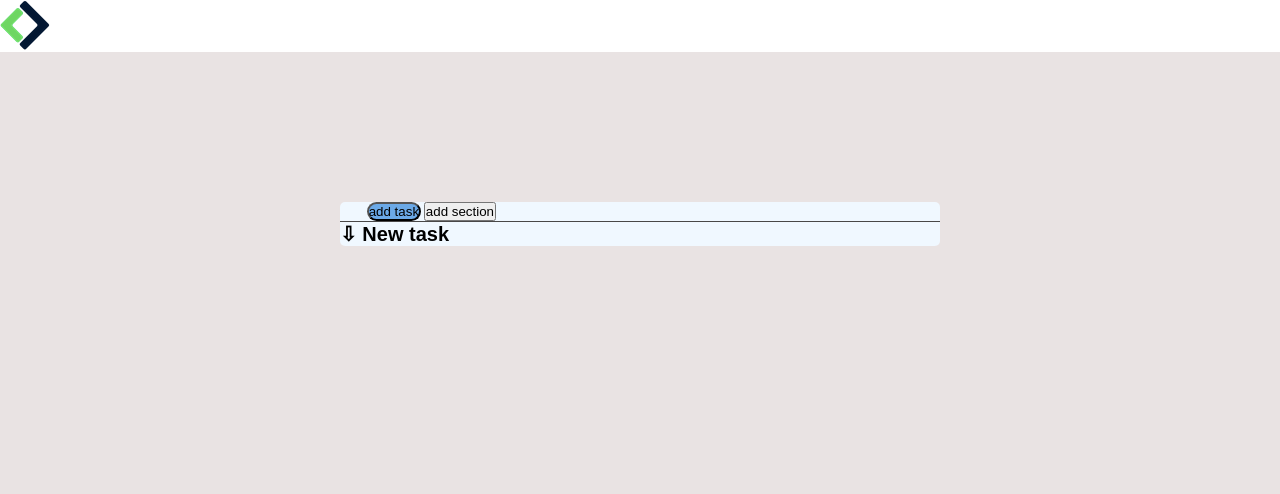
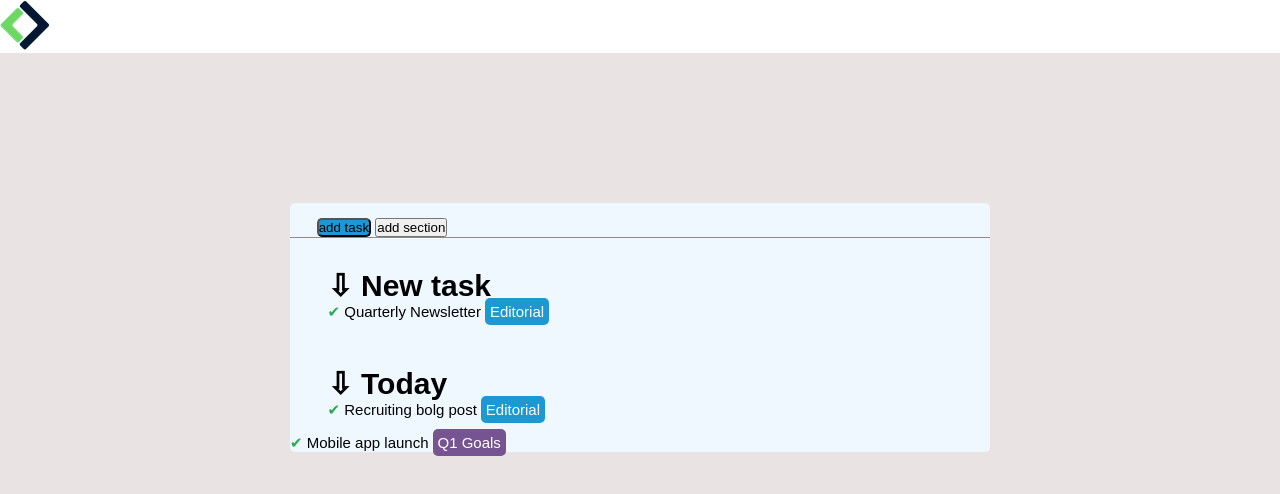
Before and after one commit to marcopisani002/html-css-toboolist, a plain HTML site: page index.html in a window 1280 px wide. Drawn offline with Linux system fonts and the light colour scheme.

Commit message:
add paragraph

```diff
--- a/index.html
+++ b/index.html
@@ -20,11 +20,24 @@
             <button class="bt-1">add task</button>
             <button >add section</button>
         </div>
-        <div class="task-1">
-        <h1>  &#8681 New task</h1>
+        <div class="task">
+            <h1>  &#8681 New task</h1>
+                <p><span style="color: rgb(42, 170, 82);">&#10004;</span>
+                    Quarterly Newsletter <span class="editorial">Editorial</span>
+                </p>
         </div>
 
-
+        <div class="today">
+            <h1>  &#8681 Today</h1>
+                <p><span style="color: rgb(42, 170, 82);">&#10004;</span>
+                Recruiting bolg post <span class="editorial">Editorial</span>
+                </p>
+        </div>
+        <div>
+                <p><span style="color: rgb(42, 170, 82);">&#10004;</span>
+                Mobile app launch <span class="q1-goals">Q1 Goals</span>
+                </p>
+        </div>
 
 
 
--- a/style.css
+++ b/style.css
@@ -10,14 +10,14 @@ header{
 
 body{
     font-family: Arial, Helvetica, sans-serif;
-    font-size: 10px;
+    font-size: 15px;
     background-color: rgb(233, 227, 227);
 }
 .container {
    background-color: aliceblue;
    border-radius: 5px;
-   width: 600px;
-    margin: auto;
+   width: 700px;
+   margin: auto;
   /*margin-top: 30px;*/
 }
 
@@ -26,8 +26,33 @@ main {
 }
 
 .bt-1{
-background-color: rgb(107, 169, 231);
-border-radius: 10px;
-margin-left: 2em;
+    background-color: rgb(28, 153, 211);
+    border-radius: 5px;
+    margin-left: 2em;
 }
-.border-line{ border-bottom: 1px solid rgb(73, 72, 72); }
+.border-line{
+    border-bottom: 1px solid rgb(145, 138, 138);
+    padding-top: 1em;
+ }
+.task{
+    margin-left: 2.5em;
+    padding-top: 2em;
+    margin-bottom: 1em;
+ }
+.editorial{
+    background-color: rgb(28, 153, 211);
+    color: white;
+    border-radius: 5px;
+    padding: 0.3rem;
+}
+.today{
+    margin-left: 2.5em;
+    padding-top: 2em;
+    margin-bottom: 1em;
+ }
+ .q1-goals{
+    background-color: rgb(118, 84, 146);
+    color: white;
+    border-radius: 5px;
+    padding: 0.3rem;
+ }
```
